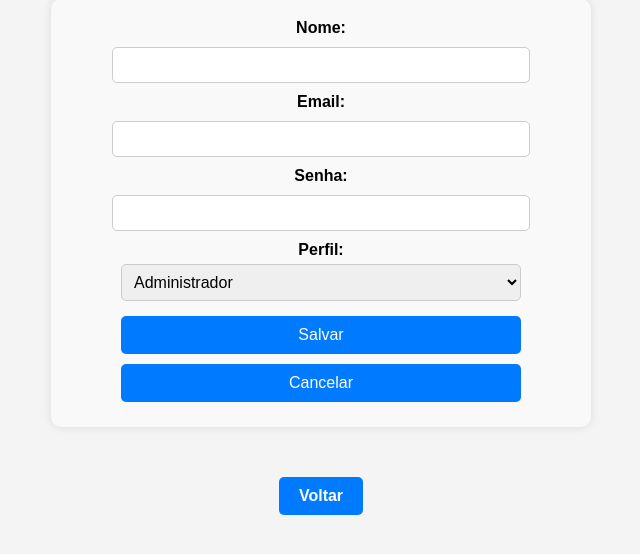
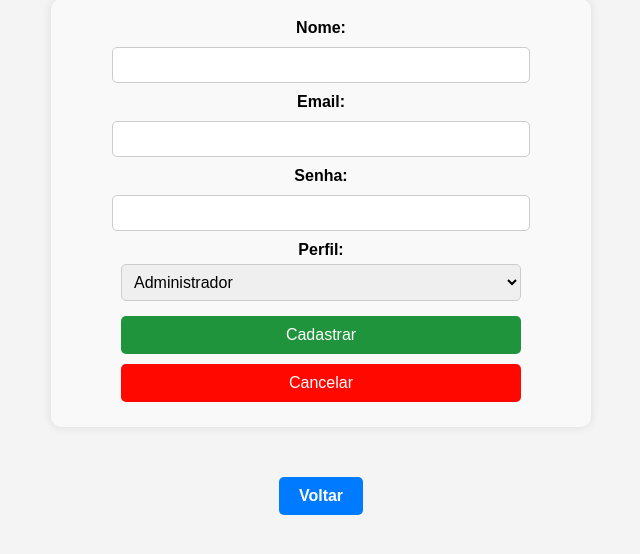
Before and after one commit to VitorGulicz/Prova_Vitor_Gulicz, a PHP site: page /cadastro_usuario.php in a window 1280 px wide. Shown: the part 203-757 px from the top of the page, without its empty margins (319-959 px from the left). Run offline with PHP 8.4, Linux system fonts and the light colour scheme; a user stored in the database is signed in; data comes from the database, SQL or seed files in the repository.

Commit message:
Alteração do Front-End
Atualizando o front-end do cadastro de usuario

```diff
--- a/cadastro_usuario.php
+++ b/cadastro_usuario.php
@@ -59,8 +59,8 @@ if($_SERVER["REQUEST_METHOD"]=="POST"){
             <option value="3">Almoxarife</option>
             <option value="4">Cliente</option>
 </select>
-        <button type="submit">Salvar</button>
-        <button type="submit">Cancelar</button>
+        <button type="submit" class="cadastrar">Cadastrar</button>
+        <button type="submit" class="excluir">Cancelar</button>
 </form>
     <a href="principal.php" class="voltar">Voltar</a>
     </body>
```
